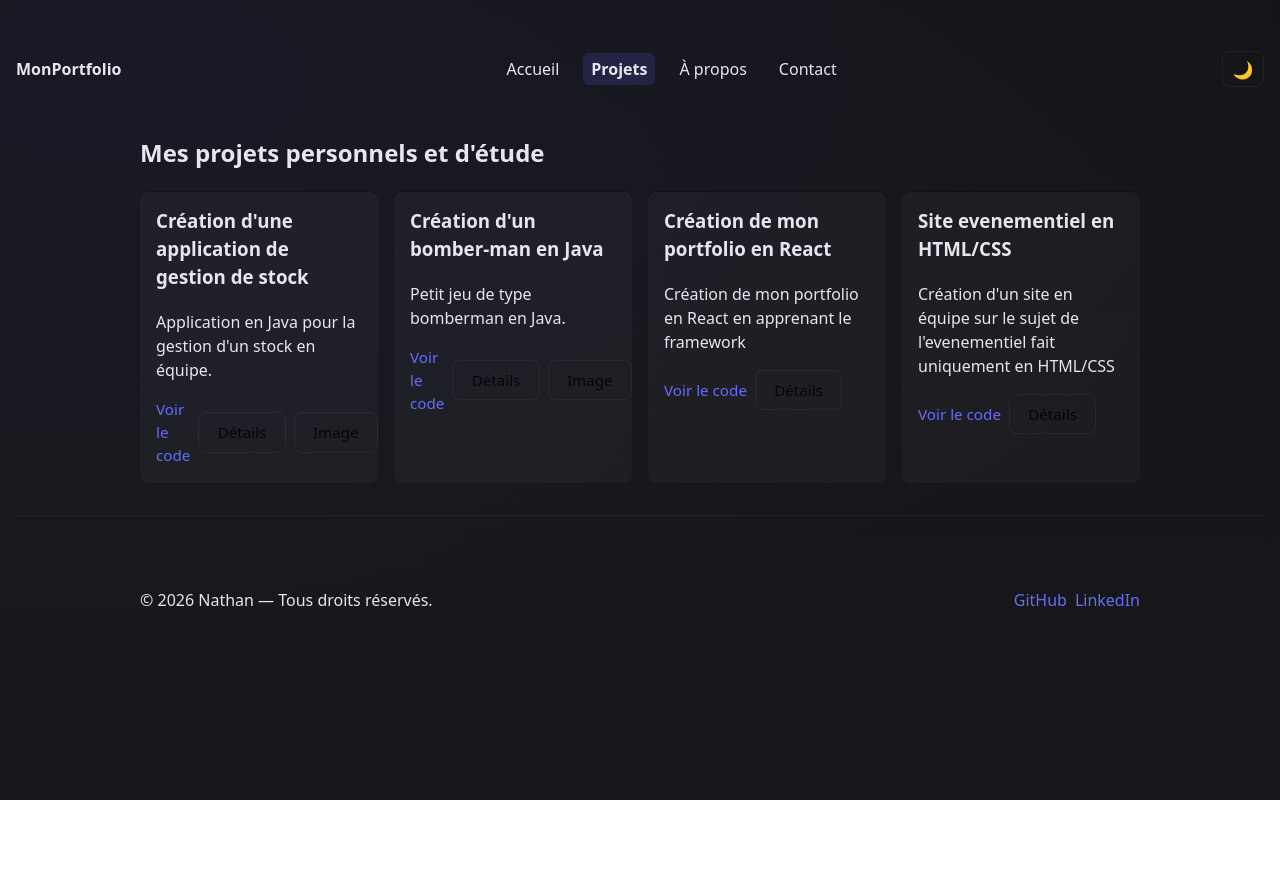
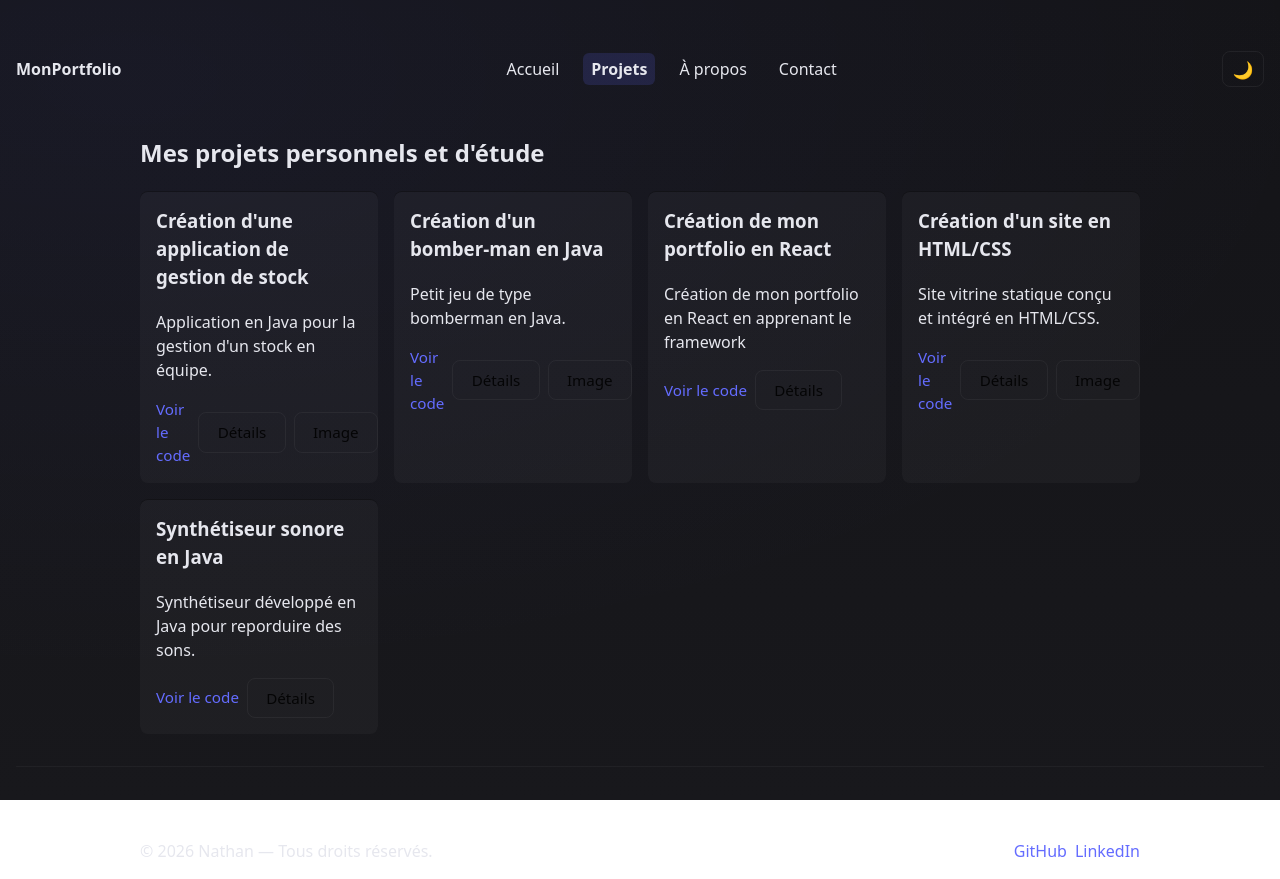
Before and after one commit to OretrO/Porfolio-nathan, a React (Vite) app: page / in a window 1280 px wide. Both pictures are taken after a click on the item "Projets". Before the commit the page ends 800 px from the top, so only its background shows below. Built offline with nearby package versions, Linux system fonts and the light colour scheme.

Commit message:
ajout de tout
# Conflicts:
#	src/components/Projects.jsx

```diff
--- a/src/components/Projects.jsx
+++ b/src/components/Projects.jsx
@@ -1,5 +1,6 @@
 import gestionStock from "../assets/gestion-stock.png"
 import bomberman from "../assets/bomberman.png"
+import site from "../assets/SiteHTML.png"
 
 
 export default function Projects({ onSelectProject }) {
@@ -8,7 +9,7 @@ export default function Projects({ onSelectProject }) {
             id: 1,
             title: "Création d'une application de gestion de stock",
             description: "Application en Java pour la gestion d'un stock en équipe.",
-            longDescription: "Application desktop réalisée en Java pendant un projet d'équipe. Implémentation des opérations CRUD, gestion des utilisateurs, et génération de rapports. J'ai travaillé principalement sur la couche persistante et l'interface.",
+            longDescription: "Application desktop réalisée en Java pendant un projet d'équipe.Gestion des utilisateurs. J'ai travaillé principalement sur l'interface des commandes .",
             skillsWorked: [
               { name: 'Java'    },
               { name: 'JavaFX'},
@@ -22,7 +23,7 @@ export default function Projects({ onSelectProject }) {
             id: 2,
             title: "Création d'un bomber-man en Java",
             description: "Petit jeu de type bomberman en Java.",
-            longDescription: "Prototype d'un jeu bomberman en Java. Conception du moteur de collisions, IA basique des ennemis et système d'animations. Projet pour apprendre les boucles de jeu et la gestion des ressources graphiques.",
+            longDescription:  "jeu bomberman en Java. Deplacement  basique des ennemis et système d'animations. Projet pour apprendre les boucles de jeu et la conception d'une interface en javafx.",
             skillsWorked: [
               { name: 'Java'},
               { name: 'JavaFX'},
@@ -49,11 +50,30 @@ export default function Projects({ onSelectProject }) {
         },
         {
             id: 4,
-            title : "Site evenementiel en HTML/CSS",
-            description: "Création d'un site en équipe sur le sujet de l'evenementiel fait uniquement en HTML/CSS",
-            link : "",
-            image : null
-
+            title: "Création d'un site en HTML/CSS",
+            description: "Site vitrine statique conçu et intégré en HTML/CSS.",
+            longDescription: "Conception et intégration d'un site statique responsive en HTML et CSS. Sur le théme d'un site événementiel.",
+            skillsWorked: [
+              { name: 'HTML' },
+              { name: 'CSS' },
+              { name: 'Responsive' },
+              { name: 'Accessibilité' },
+            ],
+            link: "https://github.com/OretrO/Site-HTML-CSS",
+            image: site
+        },
+        {
+            id: 5,
+            title: "Synthétiseur sonore en Java",
+            description: "Synthétiseur développé en Java pour reporduire des sons.",
+            longDescription: "Développement d'un synthétiseur en Java (bibliothèques audio) : oscillateurs, filtres, enveloppes ADSR ",
+            skillsWorked: [
+              { name: 'Java' },
+              { name: 'design pattern' },
+              { name: 'Git' },
+            ],
+            link: "https://github.com/OretrO/Synthe",
+            image: null
         }
     ]
 
```
Also changed, not shown: src/assets/SiteHTML.png (added).
